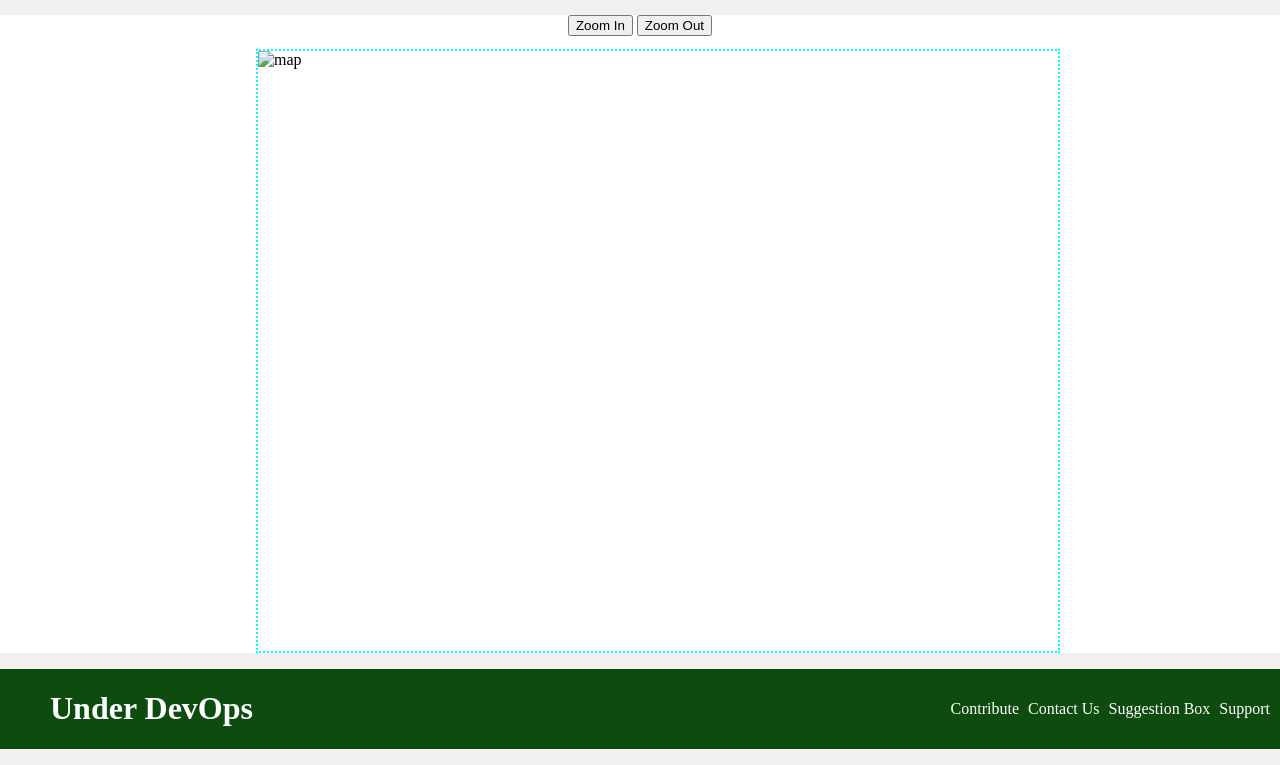
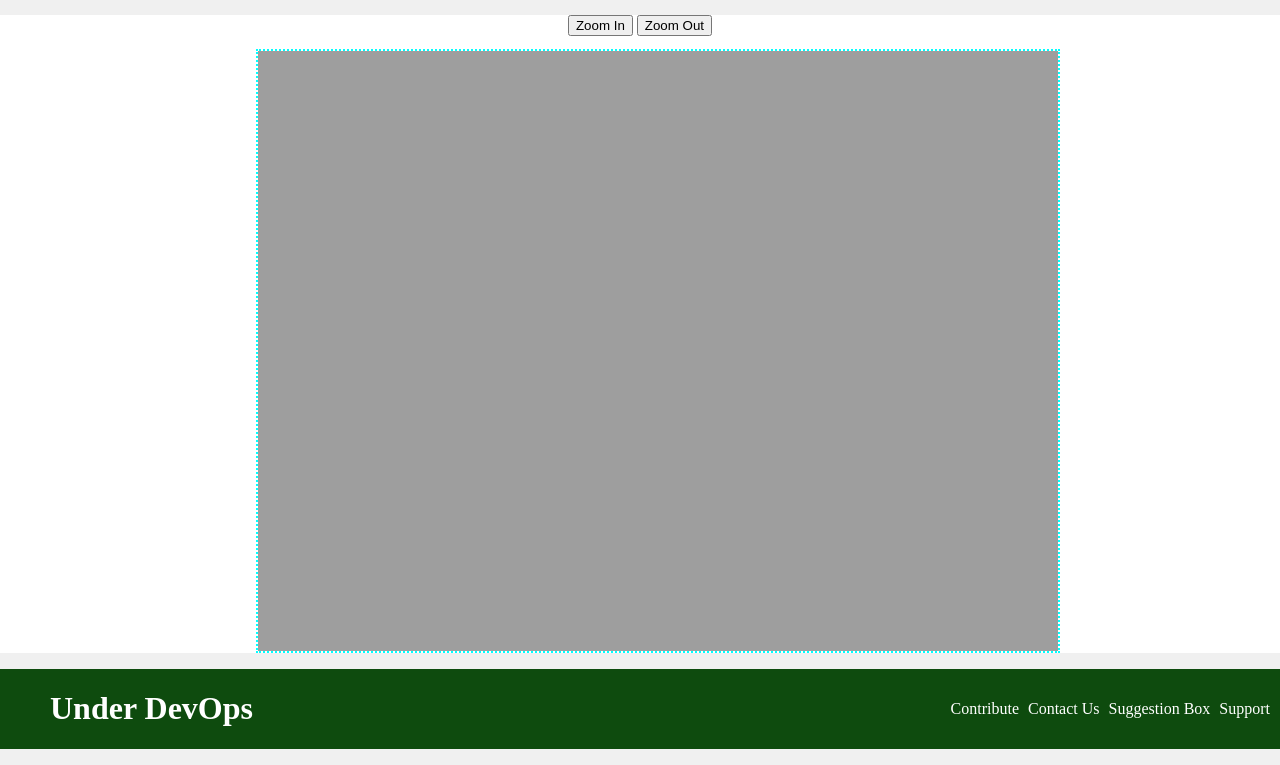
Before and after one commit to stubanx/maphtml, a plain HTML site: page index.html in a window 1280 px wide. Shown: the part 99-864 px from the top of the page. Drawn offline with Linux system fonts and the light colour scheme; the site is published under a folder, as on GitHub Pages, so addresses that start at the root find nothing.

Commit message:
modified:   index.html

```diff
--- a/index.html
+++ b/index.html
@@ -32,7 +32,7 @@
             <button onclick="zoomOut()">Zoom Out</button>
         </div>
         <div id="image-container">
-            <img id="mapImage" autoload src="/map.jpg" alt="map" usemap="#imageMapped">
+            <img id="mapImage" autoload src="map.jpg" alt="map" usemap="#imageMapped">
     </div>
 <map name="imageMapped" style="background-color: red;">
     <area target="_blank" alt="Krishna Balaram Temple (ISCKON)" title="Krishna Balaram Temple (ISCKON)" href="temples\krishnabalramtempleisckon.html" coords="8590,7431,8850,7447" shape="rect">
```
